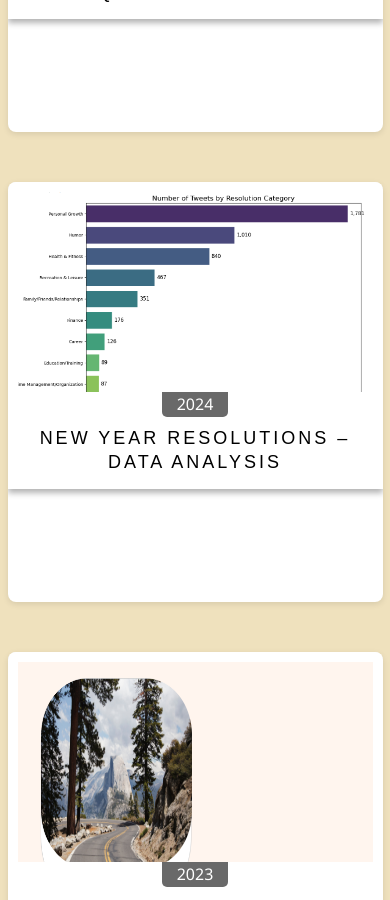
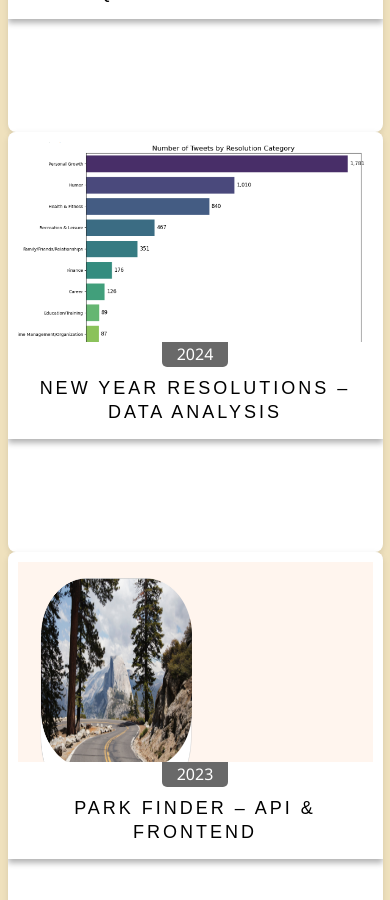
Before and after one commit to sarahamer13/portfolio, a React (Create React App) app: page / in a window 390 px wide. Shown: the part 1100-2000 px from the top of the page. Built offline with nearby package versions, Linux system fonts and the light colour scheme; some icons are missing.

Commit message:
Update Projects.js

```diff
--- a/src/components/Projects.js
+++ b/src/components/Projects.js
@@ -11,11 +11,11 @@ class Projects extends Component {
   }
 
   render() {
-    let detailsModalShow = (data) => {
+    const detailsModalShow = (data) => {
       this.setState({ detailsModalShow: true, deps: data });
     };
 
-    let detailsModalClose = () => this.setState({ detailsModalShow: false });
+    const detailsModalClose = () => this.setState({ detailsModalShow: false });
 
     let sectionName;
     let projects;
@@ -25,7 +25,7 @@ class Projects extends Component {
       projects = this.props.resumeProjects.map((project) => {
         return (
           <div
-            className="custom-project-card"
+            className="col-sm-12 col-md-6 col-lg-4"
             key={project.title}
             style={{ cursor: "pointer" }}
           >
@@ -57,7 +57,7 @@ class Projects extends Component {
             <span>{sectionName}</span>
           </h1>
           <div className="col-md-12 mx-auto">
-            <div className="row mx-auto justify-content-center project-grid">
+            <div className="row mx-auto justify-content-center">
               {projects}
             </div>
           </div>
```
